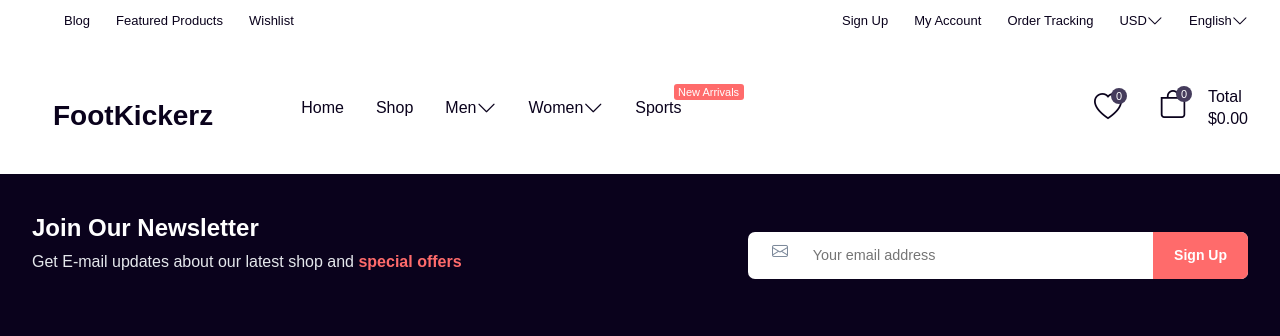
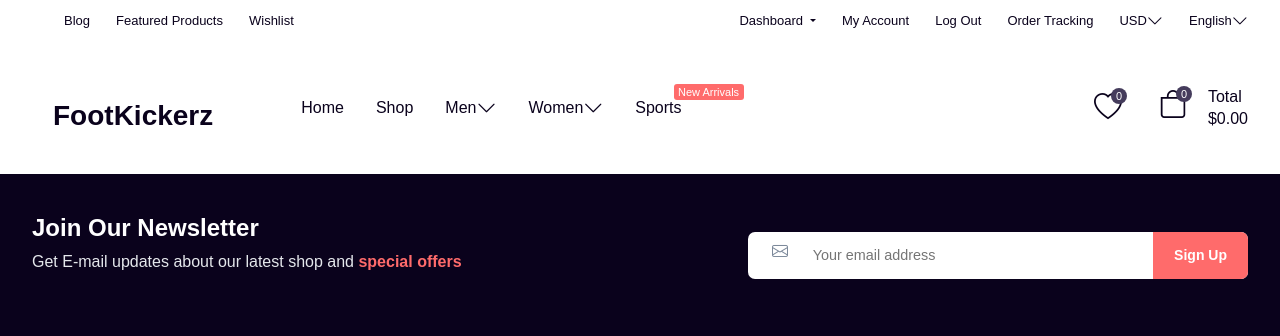
Before and after one commit to LereRentesca/FootKickerz, a Django app: page / in a window 1280 px wide. Shown: the top 336 px of the page. Run offline with Django 4.2, Linux system fonts and the light colour scheme; a user stored in the database is signed in; parts of the project's set-up code (start-up, migrations or seed data) failed here and were passed over.

Commit message:
updated base

```diff
--- a/templates/base.html
+++ b/templates/base.html
@@ -7,12 +7,12 @@
     <meta http-equiv="X-UA-Compatible" content="IE=edge">
     <meta name="viewport" content="width=device-width, initial-scale=1.0">
     <title>{% block title %}{% endblock title %}</title>
-    {% block more_css %}{% endblock more_css %}
     <link href="https://cdn.jsdelivr.net/npm/bootstrap@5.3.0-alpha3/dist/css/bootstrap.min.css" rel="stylesheet"
-        integrity="sha384-KK94CHFLLe+nY2dmCWGMq91rCGa5gtU4mk92HdvYe+M/SXH301p5ILy+dN9+nJOZ" crossorigin="anonymous">
+    integrity="sha384-KK94CHFLLe+nY2dmCWGMq91rCGa5gtU4mk92HdvYe+M/SXH301p5ILy+dN9+nJOZ" crossorigin="anonymous">
     <link rel="stylesheet" href="https://cdn.jsdelivr.net/npm/bootstrap-icons@1.10.5/font/bootstrap-icons.css">
     <link href="{% static 'css/style.css' %}" rel="stylesheet">
     <link href="{% static 'css/media.css' %}" rel="stylesheet">
+    {% block more_css %}{% endblock more_css %}
 </head>
 <!--
 <body>
@@ -98,8 +98,26 @@
                         </div>
                         <div class="right">
                             <ul class="flexitem main-links">
-                                <li><a href="#">Sign Up</a></li>
-                                <li><a href="#">My Account</a></li>
+                                {% if user.is_authenticated %}
+                                    {% if user.username == 'lerer' %}
+                                        <li class="nav-item dropdown">
+                                            <a class="nav-link dropdown-toggle" href="/dashboard/" role="button" data-bs-toggle="dropdown" aria-expanded="false">
+                                            Dashboard
+                                            </a>
+                                            <ul class="dropdown-menu">
+                                                <li><a class="dropdown-item" href="{% url 'add' %}">Add Product</a></li>
+                                                <li><a class="dropdown-item" href="/edit/">Edit Product</a></li>
+                                                <li><hr class="dropdown-divider"></li>
+                                                <li><a class="dropdown-item" href="{% url 'view' %}">View Product</a></li>
+                                            </ul>
+                                        </li>
+                                    {% endif %}
+                                    <li><a href="#">My Account</a></li>
+                                    <li><a href="/logout/">Log Out</a></li>
+                                {% else %}
+                                    <li><a href="/signup/">Sign Up</a></li>
+                                    <li><a href="/login/">Log In</a></li>
+                                {% endif %}
                                 <li><a href="#">Order Tracking</a></li>
                                 <li><a href="#">USD <span class="icon-small"><i class="bi bi-chevron-down"></i></span></a>
                                     <ul>
@@ -129,7 +147,7 @@
                             <div class="logo"><a href="/"><span>FootKickerz</span></a></div>
                             <nav class="mobile-hide">
                                 <ul class="flexitem second-links">
-                                    <li><a href="#">Home</a></li>
+                                    <li><a href="/">Home</a></li>
                                     <li><a href="#">Shop</a></li>
                                     <li class="has-child">
                                         <a href="#">Men
@@ -245,7 +263,12 @@
             <!-- header nav-->
         </header>
         <!-- header -->
-        <main></main>
+        <main>
+            <div>
+                {% block main_content %}
+                {% endblock main_content %}
+            </div>
+        </main>
         <!-- main -->
 
         <footer>
```
